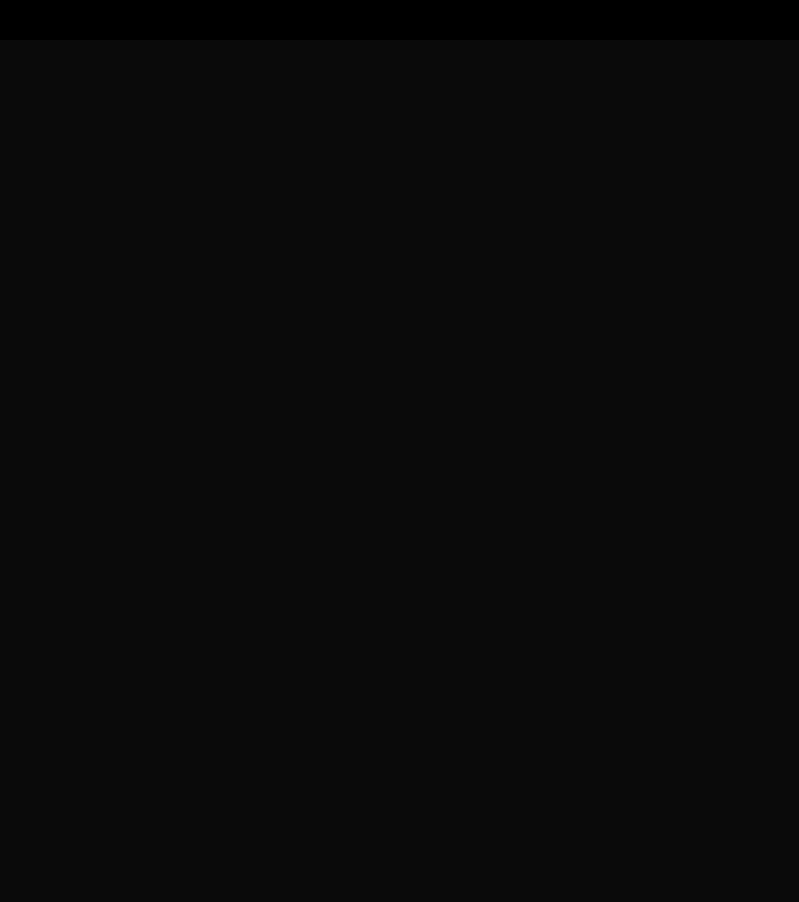
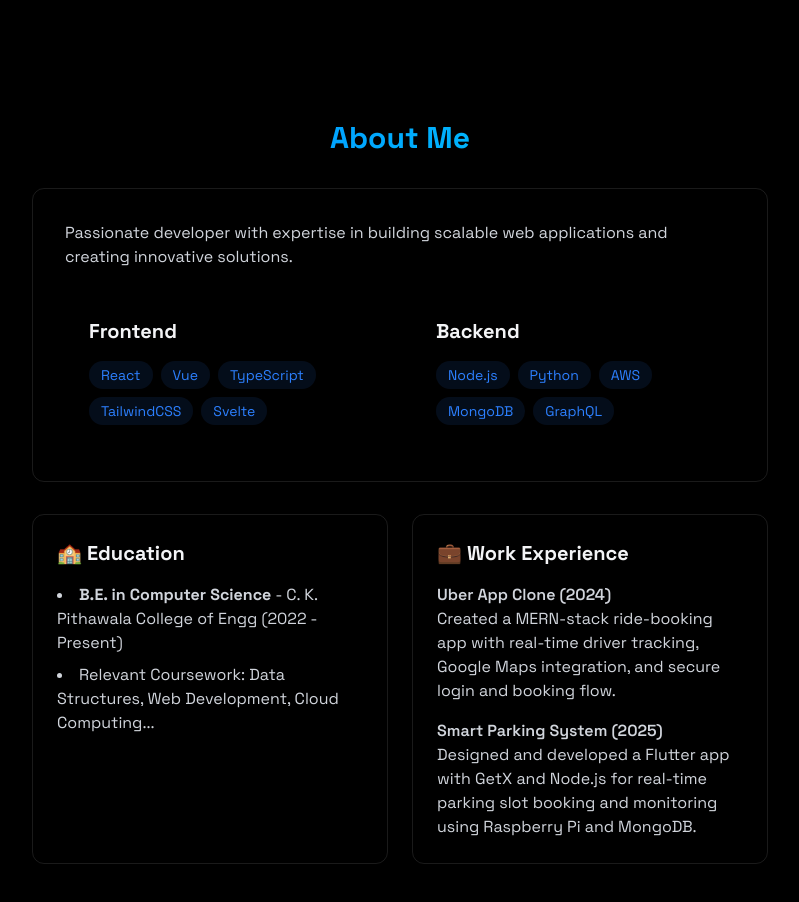
Before and after one commit to anurag4me/portfolio, a React (Vite) app: page / in a window 1280 px wide. Shown: the part 760-1662 px from the top of the page, without its empty margins (240-1039 px from the left). Before the commit the page ends 800 px from the top, so only its background shows below. Built offline with nearby package versions, Linux system fonts and the light colour scheme.

Commit message:
Designed About Section

```diff
--- a/src/App.jsx
+++ b/src/App.jsx
@@ -3,6 +3,7 @@
 import { Navbar } from "./components/Navbar";
 import { MobileMenu } from "./components/MobileMenu";
 import { Home } from "./components/sections/Home";
+import { About } from "./components/sections/About.jsx";
 
 const App = () => {
   const [isLoaded, setIsLoaded] = useState(false);
@@ -14,6 +15,7 @@
         <Navbar menuOpen={menuOpen} setMenuOpen={setMenuOpen} />
         <MobileMenu menuOpen={menuOpen} setMenuOpen={setMenuOpen} />
         <Home />
+        <About />
       </div>
     </>
   );
--- /dev/null
+++ b/src/components/sections/About.jsx
@@ -0,0 +1,99 @@
+export const About = () => {
+  const frontendSkills = [
+    "React",
+    "Vue",
+    "TypeScript",
+    "TailwindCSS",
+    "Svelte",
+  ];
+
+  const backendSkills = ["Node.js", "Python", "AWS", "MongoDB", "GraphQL"];
+
+  return (
+    <section
+      id="about"
+      className="min-h-screen flex items-center justify-center py-20"
+    >
+      <div className="max-w-3xl mx-auto px-4">
+        <h2 className="text-3xl font-bold mb-8 bg-gradient-to-r from-blue-500 to-cyan-400 bg-clip-text text-transparent text-center">
+          {" "}
+          About Me
+        </h2>
+
+        <div className="rounded-xl p-8 border-white/10 border hover:-translate-y-1 transition-all">
+          <p className="text-gray-300 mb-6">
+            Passionate developer with expertise in building scalable web
+            applications and creating innovative solutions.
+          </p>
+
+          <div className="grid grid-cols-1 md:grid-cols-2 gap-6">
+            <div className="rounded-xl p-6 hover:-translate-y-1 transition-all">
+              <h3 className="text-xl font-bold mb-4"> Frontend</h3>
+              <div className="flex flex-wrap gap-2">
+                {frontendSkills.map((tech, key) => (
+                  <span
+                    key={key}
+                    className="bg-blue-500/10 text-blue-500 py-1 px-3 rounded-full text-sm hover:bg-blue-500/20
+                                    hover:shadow-[0_2px_8px_rgba(59,130,246,0.2)] transition
+                    "
+                  >
+                    {tech}
+                  </span>
+                ))}
+              </div>
+            </div>
+
+            <div className="rounded-xl p-6 hover:-translate-y-1 transition-all">
+              <h3 className="text-xl font-bold mb-4"> Backend</h3>
+              <div className="flex flex-wrap gap-2">
+                {backendSkills.map((tech, key) => (
+                  <span
+                    key={key}
+                    className="bg-blue-500/10 text-blue-500 py-1 px-3 rounded-full text-sm hover:bg-blue-500/20
+                                    hover:shadow-[0_2px_8px_rgba(59,130,2246,0.2)] transition
+                    "
+                  >
+                    {tech}
+                  </span>
+                ))}
+              </div>
+            </div>
+          </div>
+        </div>
+
+        <div className="grid grid-cols-1 md:grid-cols-2 gap-6 mt-8">
+          <div className="p-6 rounded-xl border-white/10 border hover:-translate-y-1 transition-all">
+            <h3 className="text-xl font-bold mb-4"> 🏫 Education </h3>
+            <ul className="list-disc list-inside text-gray-300 space-y-2">
+              <li>
+                <strong> B.E. in Computer Science </strong> -  C. K. Pithawala College of Engg (2022 - Present)
+              </li>
+              <li>
+                Relevant Coursework: Data Structures, Web Development, Cloud
+                Computing...
+              </li>
+            </ul>
+          </div>
+          <div className="p-6 rounded-xl border-white/10 border hover:-translate-y-1 transition-all">
+            <h3 className="text-xl font-bold mb-4"> 💼 Work Experience </h3>
+            <div className="space-y-4 text-gray-300">
+                <div>
+                    <h4 className="font-semibold">Uber App Clone (2024)</h4>
+                    <p>
+                    Created a MERN-stack ride-booking app with real-time driver tracking, Google Maps integration, and secure login and booking flow.
+                    </p>
+                </div>
+
+                <div>
+                    <h4 className="font-semibold"> Smart Parking System (2025) </h4>
+                    <p>
+                    Designed and developed a Flutter app with GetX and Node.js for real-time parking slot booking and monitoring using Raspberry Pi and MongoDB.
+                    </p>
+                </div>
+            </div>
+          </div>
+        </div>
+      </div>
+    </section>
+  );
+};
```
